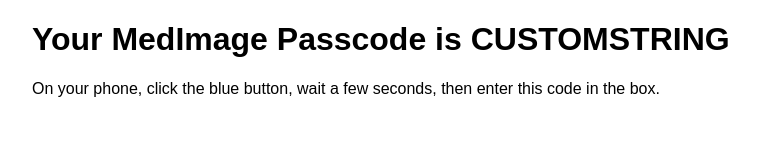
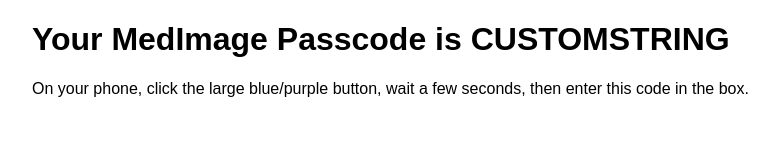
Before and after one commit to atomjump/medimageserv, a website: page public/passcode.html in a window 1280 px wide. Shown: the whole page, without its empty margins (96-875 px from the left). Drawn offline with Linux system fonts and the light colour scheme.

Commit message:
Message better

```diff
--- a/public/passcode.html
+++ b/public/passcode.html
@@ -11,7 +11,7 @@
    <div>
    		<h1>Your MedImage Passcode is CUSTOMSTRING</h1>
 
-   		<p>On your phone, click the blue button, wait a few seconds, then enter this code in the box.</p>
+   		<p>On your phone, click the large blue/purple button, wait a few seconds, then enter this code in the box.</p>
 
    </div>
 </body>
```
